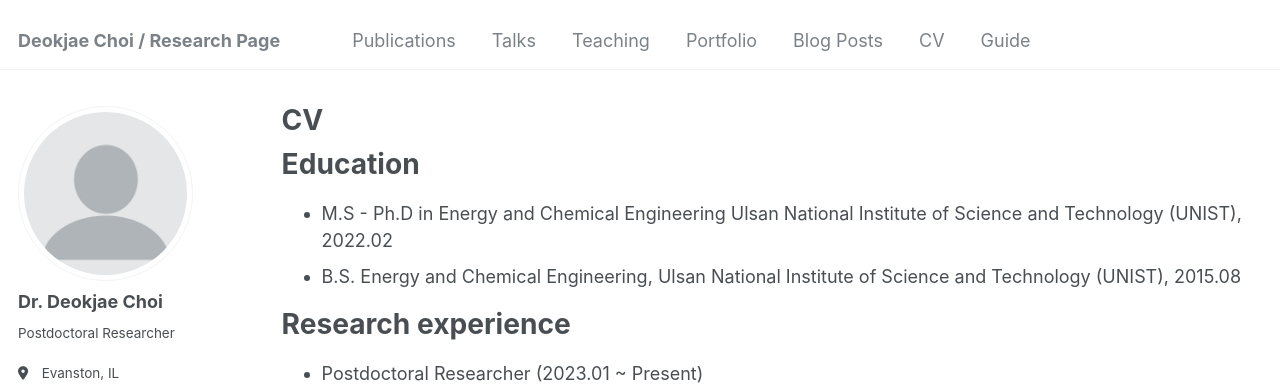
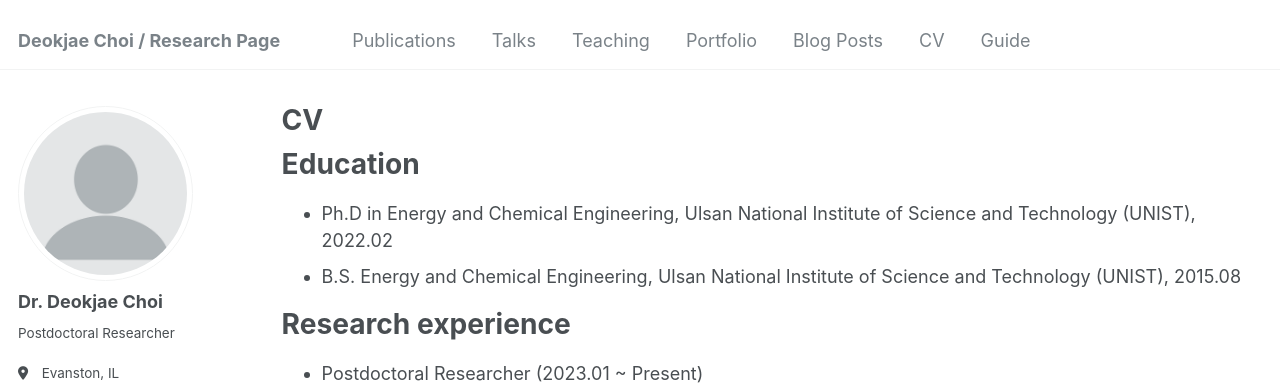
Before and after one commit to Deokjae-Choi/deokjae, a Jekyll site: the page built from _pages/cv.md, in a window 1280 px wide and 1083 px high. Shown: the top 391 px of the window. Built offline with Jekyll 4.4.1, drawn with Linux system fonts in a browser that asks for light colours; some web fonts are replaced.

Commit message:
Update cv.md

```diff
--- a/_pages/cv.md
+++ b/_pages/cv.md
@@ -11,8 +11,7 @@ redirect_from:
 
 Education
 ======
-* M.S - Ph.D in Energy and Chemical Engineering
-        Ulsan National Institute of Science and Technology (UNIST), 2022.02
+* Ph.D in Energy and Chemical Engineering, Ulsan National Institute of Science and Technology (UNIST), 2022.02
 * B.S. Energy and Chemical Engineering, Ulsan National Institute of Science and Technology (UNIST), 2015.08
 
 Research experience
```
